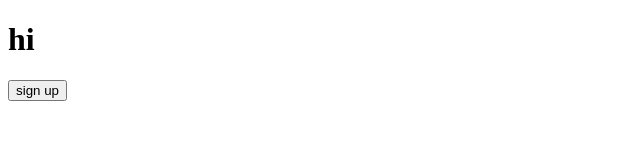
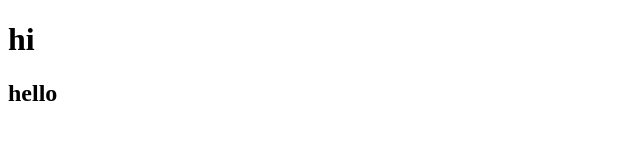
Before and after one commit to Buchi27/git-class, a plain HTML site: page index.html in a window 1280 px wide. Shown: the full height of the page, 0-640 px from the left. Drawn offline with Linux system fonts and the light colour scheme.

Commit message:
changes button to h2

```diff
--- a/index.html
+++ b/index.html
@@ -7,8 +7,6 @@
 </head>
 <body>
     <h1>hi</h1>
-   <button>
-    sign up
-   </button>
+    <h2>hello</h2>
 </body>
 </html>
```
